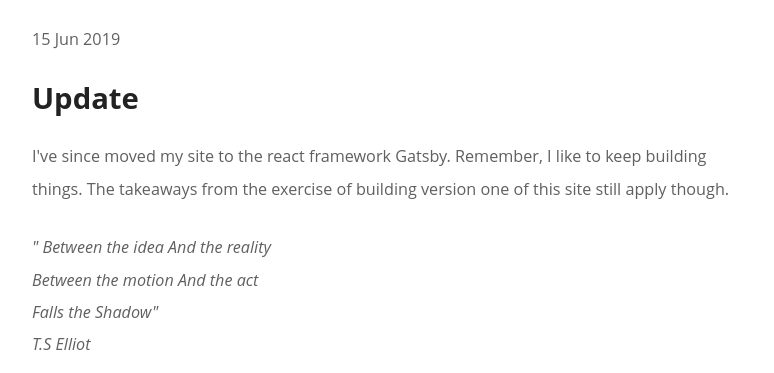
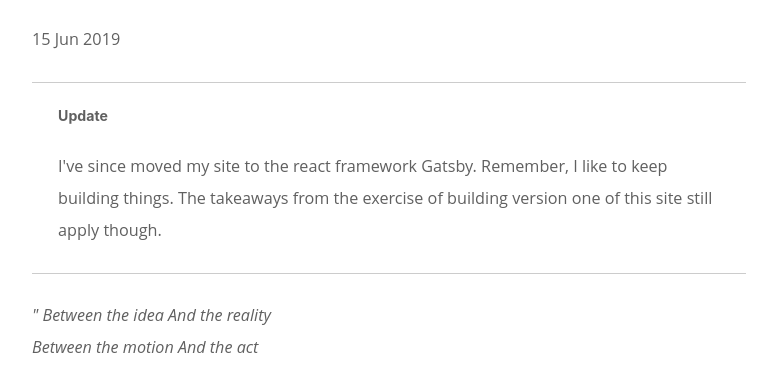
Before and after one commit to ShreyasGit51283/Gatsby-Site, a Gatsby site: page /writing/firstpost in a window 1280 px wide. Shown: the part 391-764 px from the top of the page, without its empty margins (22-796 px from the left). Built offline with nearby package versions, Linux system fonts and the light colour scheme; Gatsby itself is replaced by a stand-in of ours.

Commit message:
blogpost

```diff
--- a/src/posts/15-5-2019-firstpost/firstpost.md
+++ b/src/posts/15-5-2019-firstpost/firstpost.md
@@ -4,9 +4,13 @@ date: "15 Jun 2019"
 synopsis: "The most important part was to stop comparing to trends and focus on what mattered"
 
 ---
-## Update
-I've since moved my site to the react framework Gatsby. Remember, I like to keep building things. The takeaways from the exercise of building version one of this site still apply though.
+--------------
 
+> ###### Update
+>
+> I've since moved my site to the react framework Gatsby. Remember, I like to keep building things. The takeaways from the exercise of building version one of this site still apply though.
+
+--------------
 
 *" Between the idea And the reality
 Between the motion And the act
```
